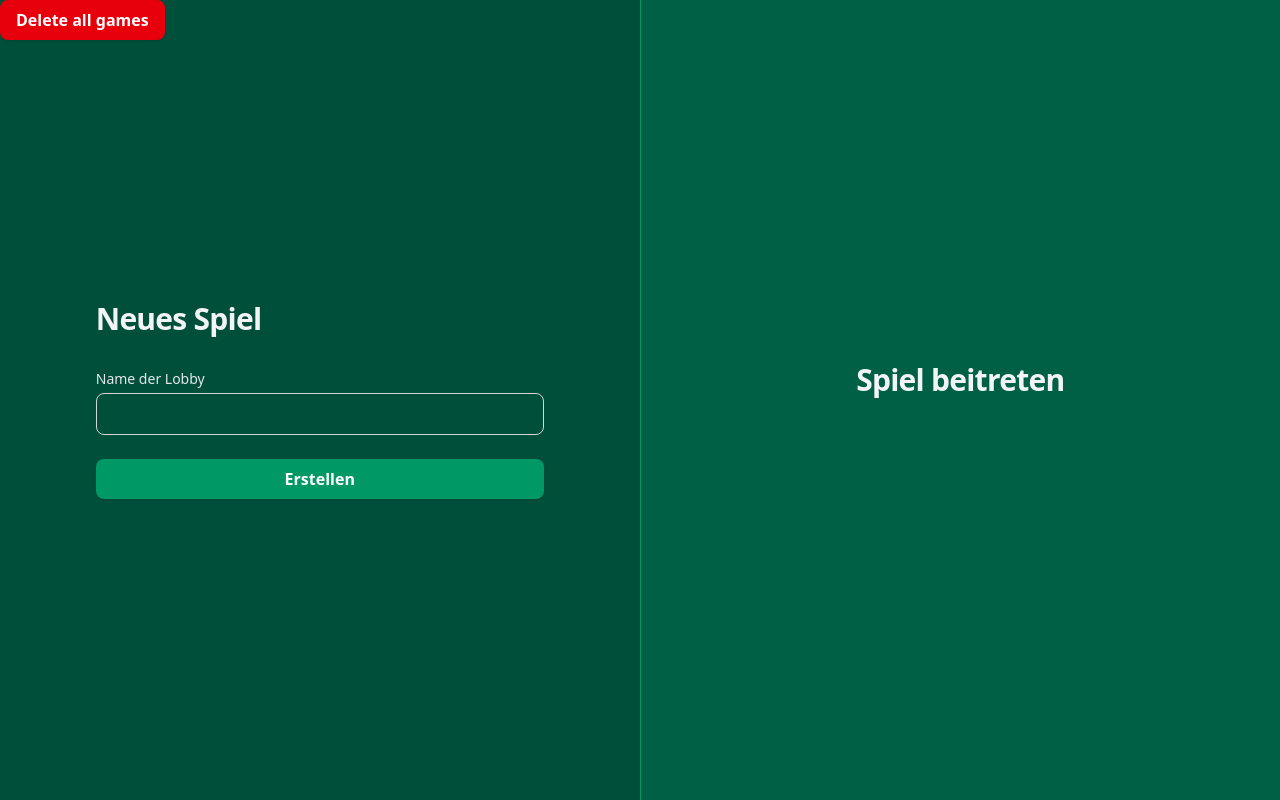
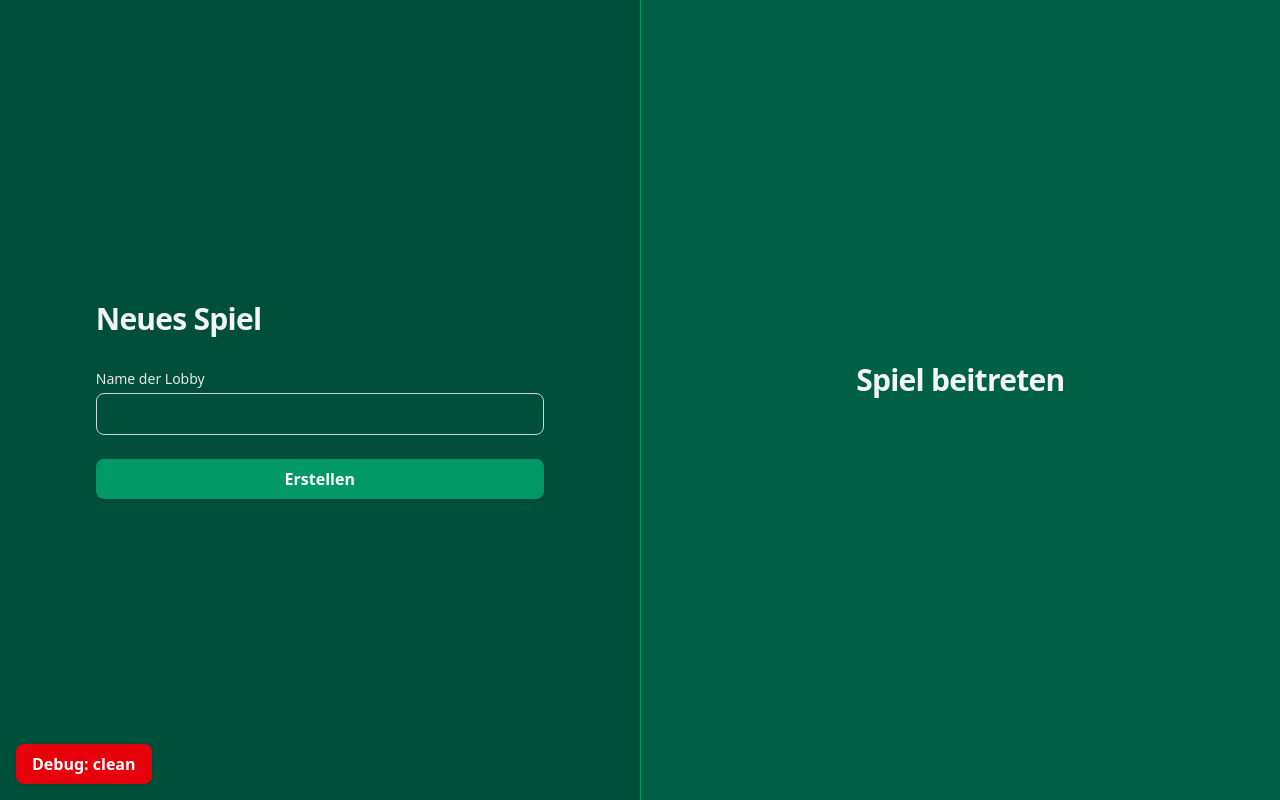
Before and after one commit to uno-uni-kiel/uno, a Flask app: template templates/create_or_join.html in a window 1280 px wide. Run offline with Flask 3, Linux system fonts and the light colour scheme; the template is opened without the code that fills it, so the values that code supplies are empty.

Commit message:
feat(debug): improve debug route

```diff
--- a/main.py
+++ b/main.py
@@ -52,11 +52,13 @@ def game_end():
 def game_leave():
     return handle_game_leave(con, cur)
 
-@app.route("/debug/delete_games")
-def debug_deleteGames():
-    cur.execute("DELETE FROM Game")
+@app.route("/debug/clean")
+def debug_clean():
+    cur.execute("DELETE FROM game")
+    cur.execute("DELETE FROM spieler")
+    cur.execute("DELETE FROM kartenzustand")
     con.commit()
-    return "DONE"
+    return redirect("/")
 
 @app.route("/refresh")
 def refresh():
--- a/templates/create_or_join.html
+++ b/templates/create_or_join.html
@@ -64,12 +64,12 @@
         </div>
     </div>
 
-    <div class="bottom center absolute">
-        <a href="/debug/delete_games">
+    <div class="absolute bottom-4 left-4">
+        <a href="/debug/clean">
             <button
                 type="submit"
                 class="w-full rounded-lg bg-red-600 px-4 py-2 font-semibold text-white shadow-sm hover:bg-red-700">
-                Delete all games
+                Debug: clean
             </button>
         </a>
     </div>
```
